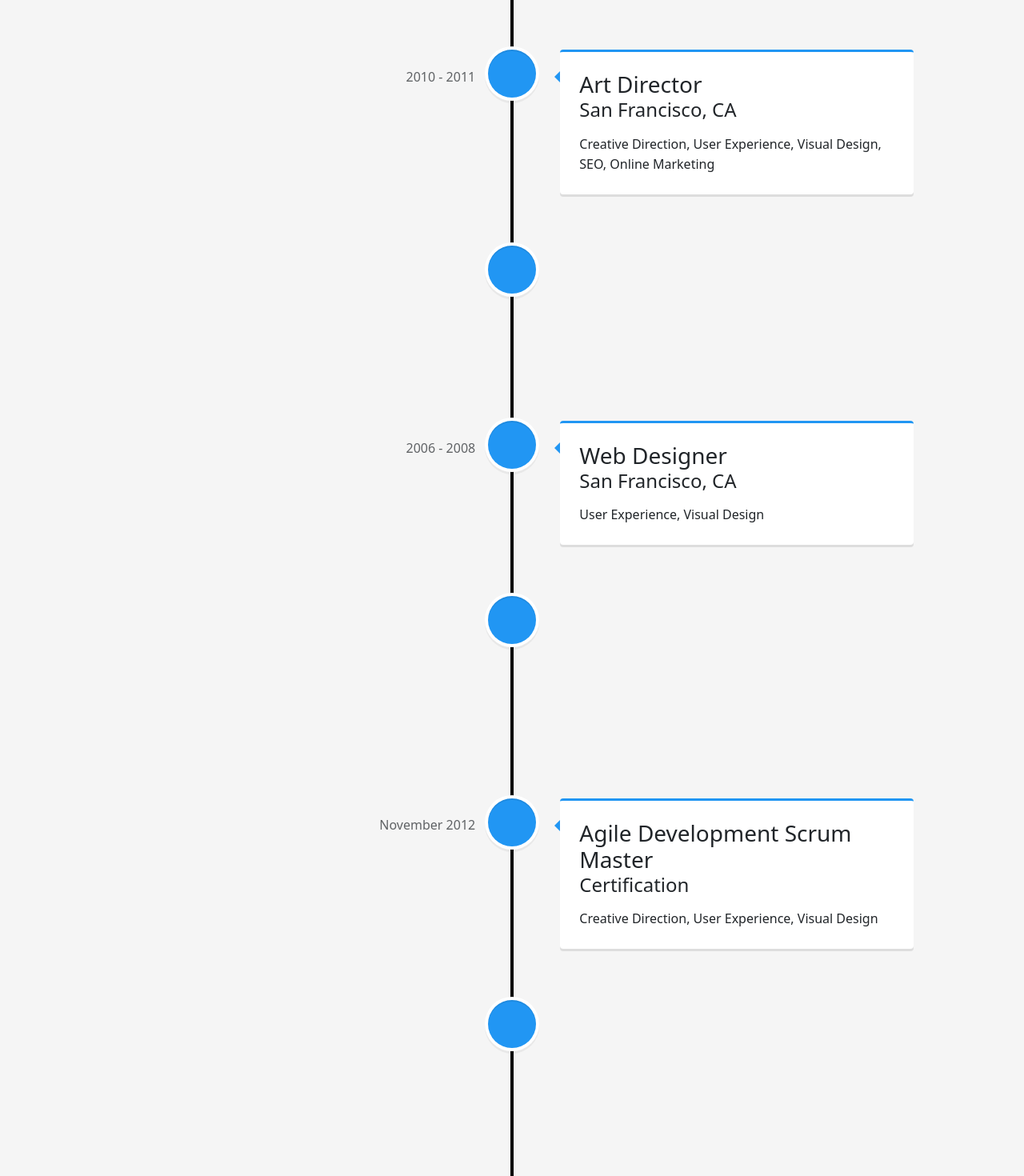
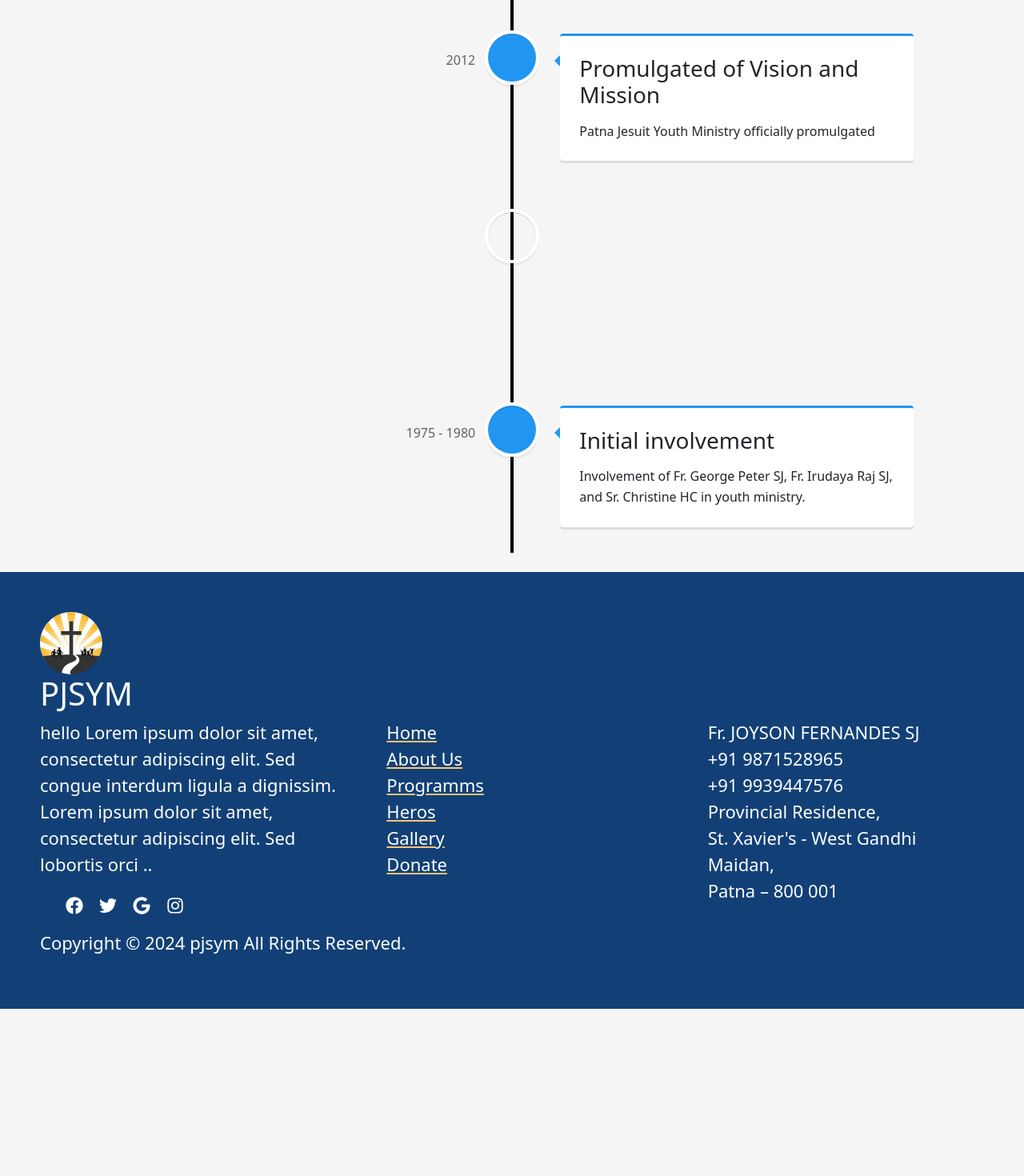
Before and after one commit to Neha220803/pjsym, a React (Create React App) app: page /about in a window 1280 px wide. Shown: the part 2340-3810 px from the top of the page at 80% size. After the commit the page ends 3601 px from the top, so only its background shows below. Built offline with nearby package versions, Linux system fonts and the light colour scheme.

Commit message:
timeline comp done

```diff
--- a/src/components/about/HistoryComp.js
+++ b/src/components/about/HistoryComp.js
@@ -1,6 +1,6 @@
 import { VerticalTimeline, VerticalTimelineElement } from 'react-vertical-timeline-component';
 import 'react-vertical-timeline-component/style.min.css';
-import { Container, Row, Col } from 'react-bootstrap';
+import { Container } from 'react-bootstrap';
 import '../../index.css';
 
 const HistoryComp = () => {
@@ -14,116 +14,53 @@ const HistoryComp = () => {
             // contentStyle={{ background: 'rgb(33, 150, 243)', color: '#fff' }}
             contentArrowStyle={{ borderRight: "7px solid  rgb(33, 150, 243)" }}
             contentStyle={{ borderTop: "3px solid  rgb(33, 150, 243)" }}
-            date="2011 - present"
+            date="2019"
             iconStyle={{ background: "rgb(33, 150, 243)", color: "#fff" }}
           //    icon={<WorkIcon />}
           >
             <h3 className="vertical-timeline-element-title">
-              Creative Director
+              Full-time Vocation Promoter Fr. Anthony Prakash SJ
             </h3>
-            <h4 className="vertical-timeline-element-subtitle">Miami, FL</h4>
             <p>
-              Creative Direction, User Experience, Visual Design, Project
-              Management, Team Leading
+              Inherits responsibility for Youth Apostolate.
             </p>
           </VerticalTimelineElement>
           <VerticalTimelineElement
             className="vertical-timeline-element--work"
-            date="2010 - 2011"
+            date="2012"
             contentStyle={{ borderTop: "3px solid  rgb(33, 150, 243)" }}
             contentArrowStyle={{ borderRight: "7px solid  rgb(33, 150, 243)" }}
             iconStyle={{ background: "rgb(33, 150, 243)", color: "#fff" }}
           //    icon={<WorkIcon />}
           >
-            <h3 className="vertical-timeline-element-title">Art Director</h3>
-            <h4 className="vertical-timeline-element-subtitle">
-              San Francisco, CA
-            </h4>
+            <h3 className="vertical-timeline-element-title">Promulgated of Vision and Mission</h3>
+
             <p>
-              Creative Direction, User Experience, Visual Design, SEO, Online
-              Marketing
+              Patna Jesuit Youth Ministry officially promulgated
             </p>
           </VerticalTimelineElement>
           <VerticalTimelineElement
             className="vertical-timeline-element--work"
-            date="2008 - 2010"
+            date="2000 - 2001"
+            contentStyle={{ borderTop: "3px solid  rgb(33, 150, 243)" }}
+            contentArrowStyle={{ borderRight: "7px solid  rgb(33, 150, 243)" }}
+
+          >
+            <h3 className="vertical-timeline-element-title">Creation of Vission</h3>
+            <p>Province Vision formulated to build human communities based on the
+              Gospel values of freedom</p>
+          </VerticalTimelineElement>
+          <VerticalTimelineElement
+            className="vertical-timeline-element--work"
+            date="1975 - 1980"
             contentStyle={{ borderTop: "3px solid  rgb(33, 150, 243)" }}
             contentArrowStyle={{ borderRight: "7px solid  rgb(33, 150, 243)" }}
             iconStyle={{ background: "rgb(33, 150, 243)", color: "#fff" }}
           //    icon={<WorkIcon />}
           >
-            <h3 className="vertical-timeline-element-title">Web Designer</h3>
-            <h4 className="vertical-timeline-element-subtitle">
-              Los Angeles, CA
-            </h4>
-            <p>User Experience, Visual Design</p>
+            <h3 className="vertical-timeline-element-title">Initial involvement</h3>
+            <p>Involvement of Fr. George Peter SJ, Fr. Irudaya Raj SJ, and Sr. Christine HC in youth ministry.</p>
           </VerticalTimelineElement>
-          <VerticalTimelineElement
-            className="vertical-timeline-element--work"
-            date="2006 - 2008"
-            contentStyle={{ borderTop: "3px solid  rgb(33, 150, 243)" }}
-            contentArrowStyle={{ borderRight: "7px solid  rgb(33, 150, 243)" }}
-            iconStyle={{ background: "rgb(33, 150, 243)", color: "#fff" }}
-          //    icon={<WorkIcon />}
-          >
-            <h3 className="vertical-timeline-element-title">Web Designer</h3>
-            <h4 className="vertical-timeline-element-subtitle">
-              San Francisco, CA
-            </h4>
-            <p>User Experience, Visual Design</p>
-          </VerticalTimelineElement>
-          <VerticalTimelineElement
-            className="vertical-timeline-element--education"
-            date="April 2013"
-            contentStyle={{ borderTop: "3px solid  rgb(33, 150, 243)" }}
-            contentArrowStyle={{ borderRight: "7px solid  rgb(33, 150, 243)" }}
-            iconStyle={{ background: "rgb(33, 150, 243)", color: "#fff" }}
-          //    icon={<SchoolIcon />}
-          >
-            <h3 className="vertical-timeline-element-title">
-              Content Marketing for Web, Mobile and Social Media
-            </h3>
-            <h4 className="vertical-timeline-element-subtitle">
-              Online Course
-            </h4>
-            <p>Strategy, Social Media</p>
-          </VerticalTimelineElement>
-          <VerticalTimelineElement
-            className="vertical-timeline-element--education"
-            date="November 2012"
-            contentStyle={{ borderTop: "3px solid  rgb(33, 150, 243)" }}
-            contentArrowStyle={{ borderRight: "7px solid  rgb(33, 150, 243)" }}
-            iconStyle={{ background: "rgb(33, 150, 243)", color: "#fff" }}
-          //    icon={<SchoolIcon />}
-          >
-            <h3 className="vertical-timeline-element-title">
-              Agile Development Scrum Master
-            </h3>
-            <h4 className="vertical-timeline-element-subtitle">
-              Certification
-            </h4>
-            <p>Creative Direction, User Experience, Visual Design</p>
-          </VerticalTimelineElement>
-          <VerticalTimelineElement
-            className="vertical-timeline-element--work"
-            date="2002 - 2006"
-            contentStyle={{ borderTop: "3px solid  rgb(33, 150, 243)" }}
-            contentArrowStyle={{ borderRight: "7px solid  rgb(33, 150, 243)" }}
-            iconStyle={{ background: "rgb(33, 150, 243)", color: "#fff" }}
-          //    icon={<SchoolIcon />}
-          >
-            <h3 className="vertical-timeline-element-title">
-              Bachelor of Science in Interactive Digital Media Visual Imaging
-            </h3>
-            <h4 className="vertical-timeline-element-subtitle">
-              Bachelor Degree
-            </h4>
-            <p>Creative Direction, Visual Design</p>
-          </VerticalTimelineElement>
-          <VerticalTimelineElement
-            iconStyle={{ background: "rgb(33, 150, 243)", color: "#fff" }}
-          //    icon={<StarIcon />}
-          />
         </VerticalTimeline>
       </div>
     </Container>
--- a/src/components/home/MissionVission.js
+++ b/src/components/home/MissionVission.js
@@ -34,7 +34,11 @@ export const MissionVission = () => {
                     </Row>
                     <Row className='mt-2'>
                         <div className='col-1'></div>
-                        <div className='col-7 h5'>Lorem ipsum dolor sit amet consectetur. sit. Siamet nunc aliquam nisi sit. Sit morbi aliquam aliquet velit elit... lor sit amet consectetur. sit. Si lor sit amet consectetur. sit. Silor sit amet consectetur. sit. Si Lorem ipsum dolor sit amet consectetur. Tellus massa cum amet nunc aliquam nisi sit. Sit morbi aliquam aliquet velit elit...Lorem ipsum dolor sit amet consectetur. Tellus massa cum amet nunc aliquam nisi sit. Sit morbi aliquam aliquet velit elit...Lorem ipsum dolor sit amet consectetur. Tellus massa cum amet nunc aliquam nisi sit. Sit morbi aliquam aliquet velit elit... velit elit...
+                        <div className='col-7 h5'>To continue the mission of Jesus Christ among the youth, rooted and grounded in His love,
+                            striving to empower the youth, especially the unorganized youth, and lend support to youth movements by harnessing their
+                            potentialities. We accompany them in the process of understanding and responding to the existing realities of our land
+                            in a constructive way, igniting the fire of dynamism, creativity, and search for meaningfulness in life based on Gospel
+                            values. Our goal is to build a just, humane, and ecologically sensitive society.
                             <br></br><Button variant="primary mt-2" onClick={() => navigate('/about')}>Read More...</Button>
                         </div>
                         <div className='col-4'><img className='img-fluid' alt="mission img" src={missimg} /></div>
@@ -50,7 +54,10 @@ export const MissionVission = () => {
                     </Row>
                     <Row className='mt-3'>
                         <div className='col-4'><img className='img-fluid' alt="mission img" src={visimg} /></div>
-                        <div className='col-7 h5' >Lorem ipsum dolor sit amet consectetur. sit. Siamet nunc aliquam nisi sit. Sit morbi aliquam aliquet velit elit... lor sit amet consectetur. sit. Si lor sit amet consectetur. sit. Silor sit amet consectetur. sit. Si Lorem ipsum dolor sit amet consectetur. Tellus massa cum amet nunc aliquam nisi sit. Sit morbi aliquam aliquet velit elit...Lorem ipsum dolor sit amet consectetur. Tellus massa cum amet nunc aliquam nisi sit. Sit morbi aliquam aliquet velit elit...Lorem ipsum dolor sit amet consectetur. Tellus massa cum amet nunc aliquam nisi sit. Sit morbi aliquam aliquet velit elit... velit elit...
+                        <div className='col-7 h5' >The mission of the Patna Jesuits is to empower the youth, especially the unorganized youth,
+                            by accompanying them in understanding and responding to the existing realities of our land. We strive to harness
+                            their potentialities, ignite their fire for dynamism and creativity, and guide them in living out Gospel values.
+                            Through our work, we aim to build a just, humane, and ecologically sensitive society.
                             <br></br>
                             <Button variant="primary mt-2" onClick={() => navigate('/about')}>Read More...</Button>
                         </div>
```
